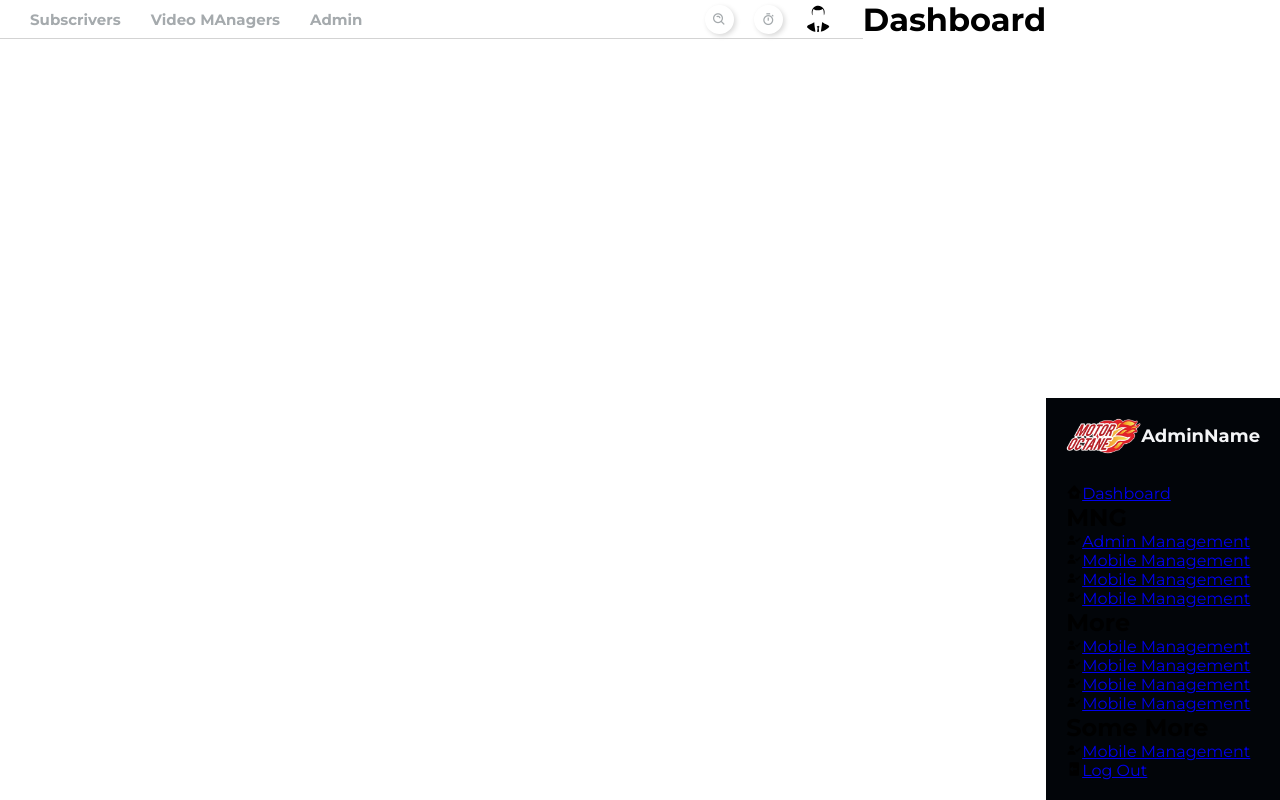
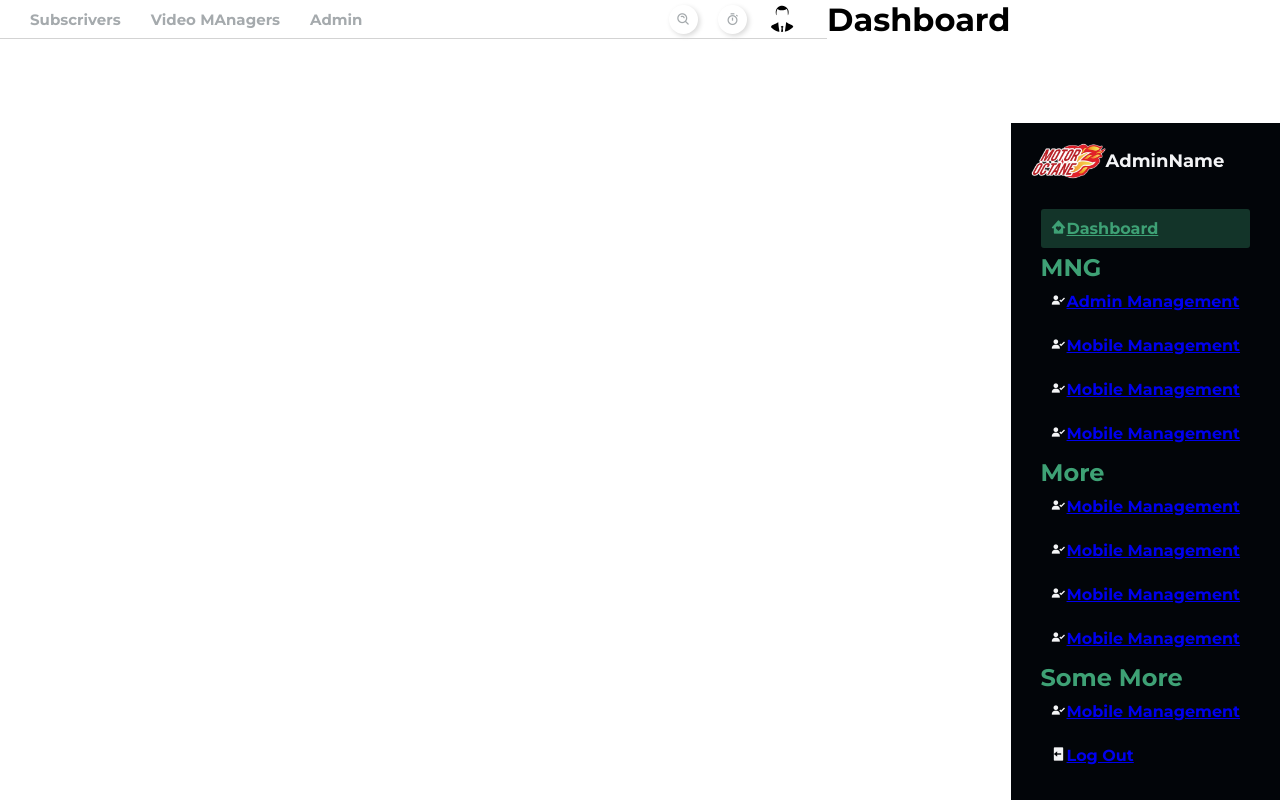
Before and after one commit to anaghrajdev007/admin-mo, a React (Create React App) app in the folder frontend/: page / in a window 1280 px wide. Built offline with nearby package versions, Linux system fonts and the light colour scheme.

Commit message:
sidebar half done
half done

```diff
--- a/frontend/src/components/sidebar/Sidebar.css
+++ b/frontend/src/components/sidebar/Sidebar.css
@@ -31,3 +31,24 @@
     font-size: 18px;
     display: none;
 }
+.sidebar__menu{
+    color: #3ea175;
+    font-size: 16px;
+    margin-top: 15px;
+    margin-bottom: 5px;
+    padding: 0 10px;
+    font-weight: 700;
+}
+.sidebar__link{
+    color: #f3f4f6;
+    padding: 10px;
+    border-radius: 3px;
+    margin-bottom: 5px;
+}
+.active_menu_link{
+    background: rgba(62, 161, 117, 0.3);
+    color: #3ea175;
+}
+.active_menu_link a{
+    color: #3ea175;
+}
```
